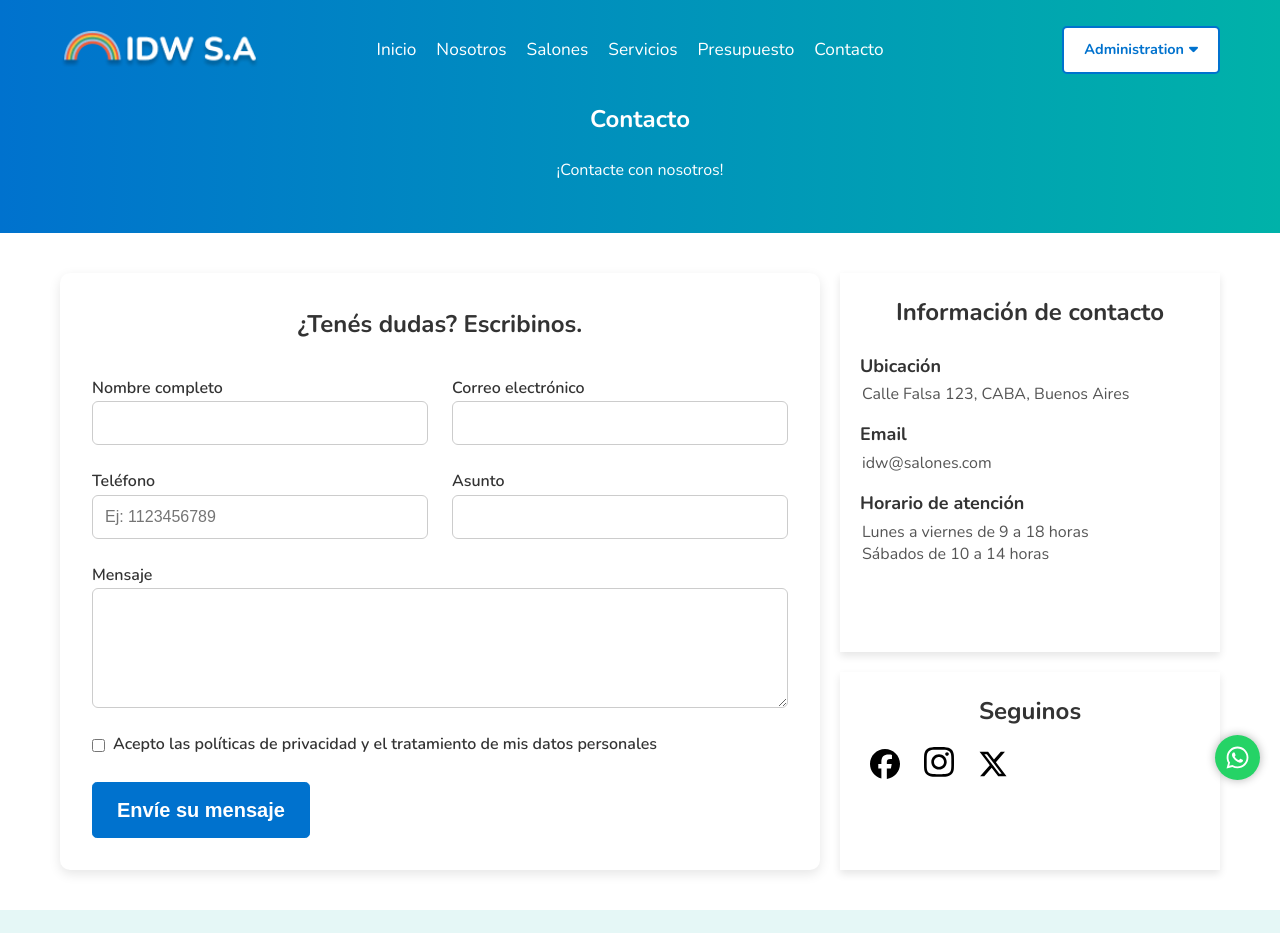
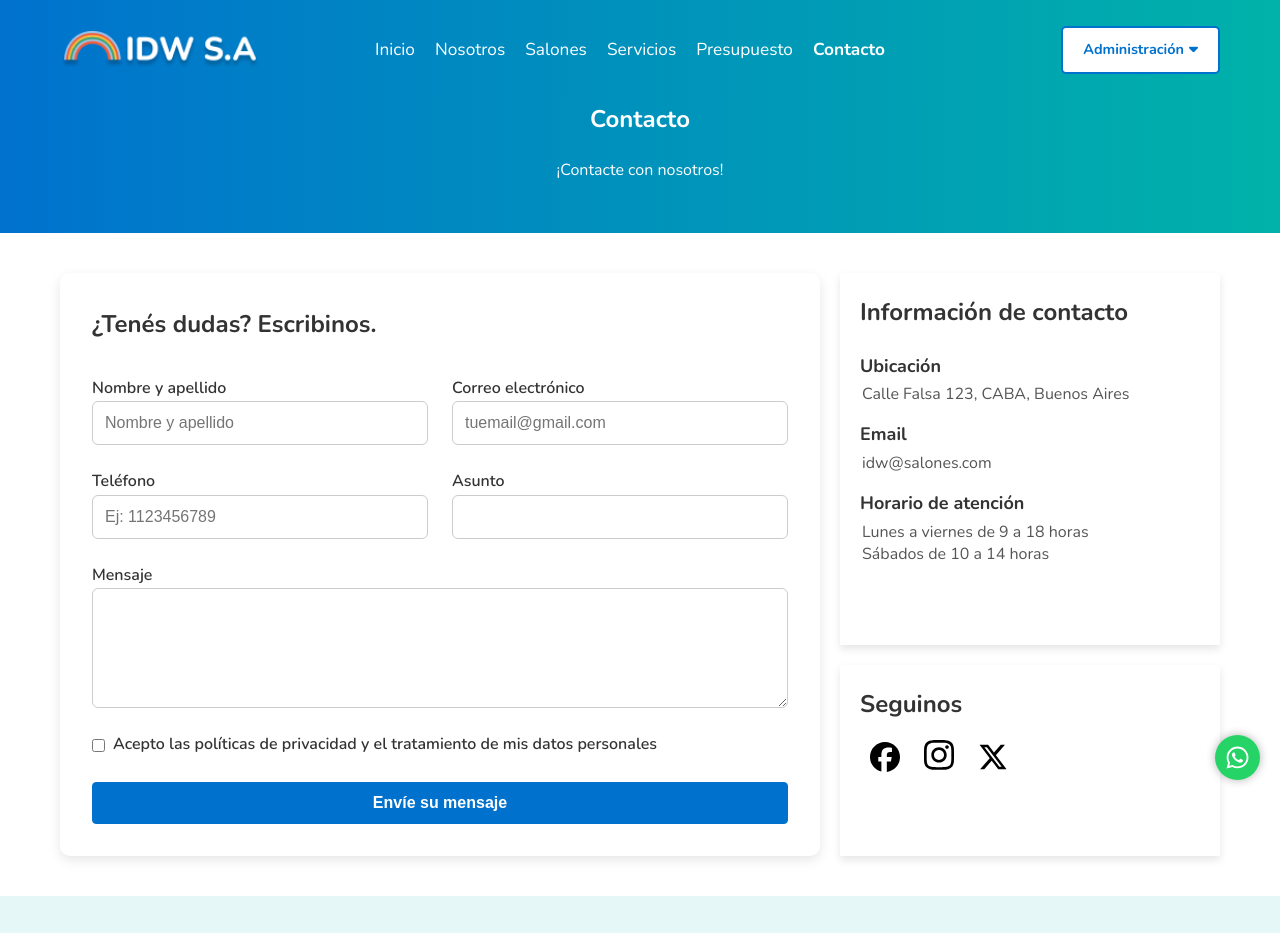
Before and after one commit to IDW25/Grupo27, a plain HTML site: page contacto.html in a window 1280 px wide. Shown: the top 933 px of the page. Drawn offline with nearby package versions, Linux system fonts and the light colour scheme.

Commit message:
unificación de idioma. se modificó el botón del formulario a full. resalté en engrita el enlace activo en el menú de navegación. Alineación general. Cambios en redacción.

```diff
--- a/CSS/styles.css
+++ b/CSS/styles.css
@@ -173,6 +173,9 @@ ul>li>a:active {
   font-size: var(--icon-size);
 }
 
+nav a.active {
+  font-weight: bold;
+}
 
 /* Estilos para Sección Hero */
 .hero-section {
@@ -1082,7 +1085,7 @@ main.main-contacto {
   }
 
   section h2 {
-    text-align: center;
+    text-align: left;
     font-weight: bold;
     margin-bottom: 20px;
     }
--- a/contacto.html
+++ b/contacto.html
@@ -41,12 +41,12 @@
                     <li><a href="salones.html">Salones</a></li>
                     <li><a href="servicios.html">Servicios</a></li>
                     <li><a href="presupuesto.html">Presupuesto</a></li>
-                    <li><a href="contacto.html">Contacto</a></li>
-                    <li class="admin-box"><a href="administration.html" class="admin">Administration</a></li>
+                    <li><a href="contacto.html" class="active">Contacto</a></li>
+                    <li class="admin-box"><a href="administration.html" class="admin">Administración</a></li>
                 </ul>
             </nav>
             <div class="btn-administracion">
-                <a href="administration.html">Administration<span class="flecha"><i
+                <a href="administration.html">Administración<span class="flecha"><i
                             class="fa-solid fa-caret-down"></i></span></a>
             </div>
         </header>
@@ -67,12 +67,12 @@
 
                         <div class="form-grid">
                             <div class="form-group">
-                                <label for="name">Nombre completo</label>
-                                <input type="text" id="name" name="user_name" required />
+                                <label for="name">Nombre y apellido</label>
+                                <input type="text" id="name" name="user_name" placeholder="Nombre y apellido" required />
                             </div>
                             <div class="form-group">
                                 <label for="mail">Correo electrónico</label>
-                                <input type="email" id="mail" name="user_mail" required />
+                                <input type="email" id="mail" name="user_mail" placeholder="tuemail@gmail.com" required />
                             </div>
                             <div class="form-group">
                                 <label for="telefono">Teléfono</label>
@@ -90,8 +90,8 @@
                                 <input type="checkbox" id="cbox1" required />
                                 <label for="cbox1">Acepto las políticas de privacidad y el tratamiento de mis datos personales</label>
                             </div>
-                            <div class="btn-group">
-                                <button class="btn btn-primary btn-lg" type="submit">Envíe su mensaje</button>
+                            <div class="form-group full-width">
+                                <button class="btn btn-primary btn-full" type="submit">Envíe su mensaje</button>
                             </div>
                         </div>
                     </form>
@@ -149,7 +149,7 @@
             </section>
 
             <section class="ubicacion-contacto"> <!--MAPA-->
-                <h2>Nuestra ubicación</h2>
+                <h2 class="titulo-seccion">Nuestra ubicación</h2>
                 <div class="mapa-container">
                     <iframe src="https://www.google.com/maps/embed?pb=!1m18!1m12!1m3!1d3406.1682715901115!2d-58.02527412498455!3d-31.381923394585048!2m3!1f0!2f0!3f0!3m2!1i1024!2i768!4f13.1!3m3!1m2!1s0x95ade8161e0ef8c7%3A0x732306b63f61c0e2!2sFacultad%20de%20Ciencias%20de%20la%20Administraci%C3%B3n%20(UNER)!5e0!3m2!1ses-419!2sar!4v1744682739509!5m2!1ses-419!2sar"
                     width="100%"
```
Also changed, not shown: index.html (+3 -3 lines), nosotros.html (+5 -5 lines).
